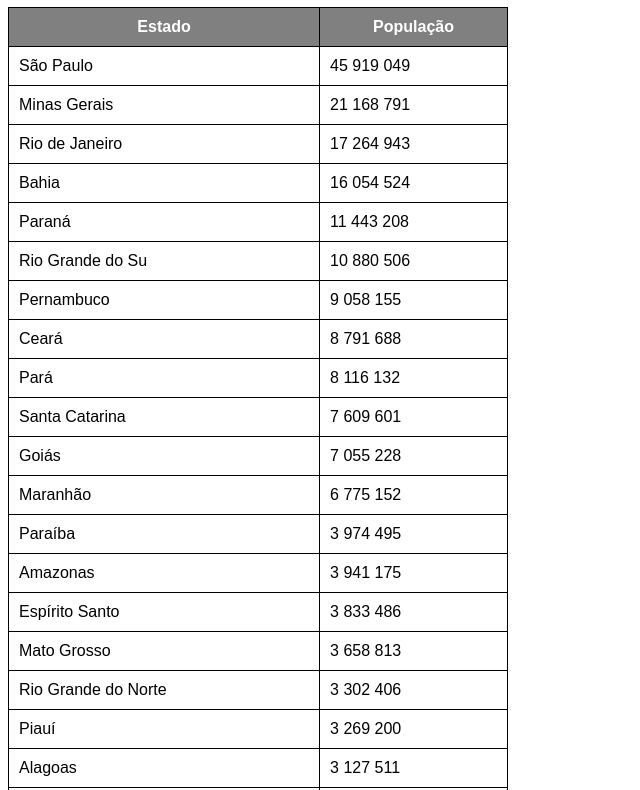
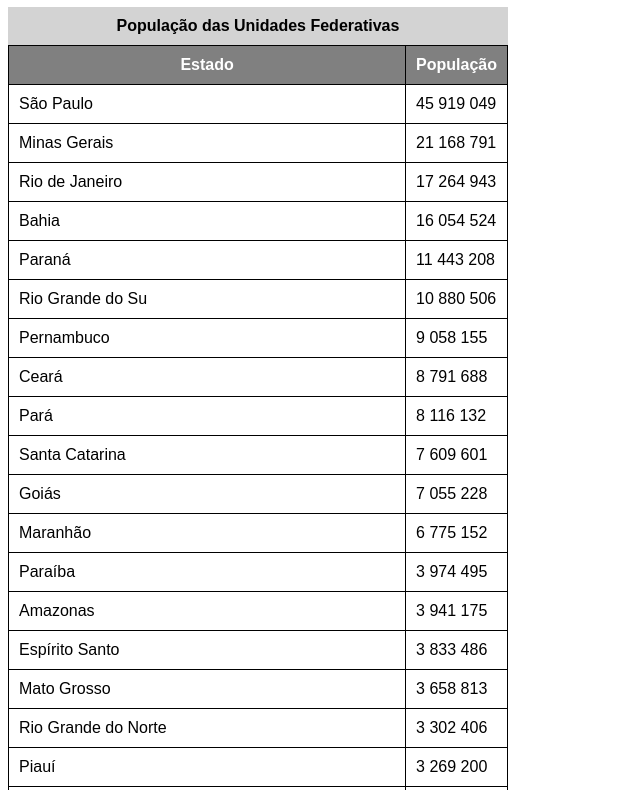
Before and after one commit to BrunaSolemar/html-css, a plain HTML site: page exercicios/ex023/tabela002.html in a window 1280 px wide. Shown: the part 73-863 px from the top of the page, without its empty margins (0-640 px from the left). Drawn offline with Linux system fonts and the light colour scheme.

Commit message:
Criei tabela 002

```diff
--- a/exercicios/ex023/tabela002.html
+++ b/exercicios/ex023/tabela002.html
@@ -23,15 +23,22 @@
             border: 1px solid black;
             padding: 10px;
         }
+        caption{
+            font-size: 1em;
+            font-weight: bold;
+            padding: 10px;
+            background-color: lightgray;
+        }
     </style>
 </head>
 <body>
     <h1>Uso de tabelas grandes</h1>
     <table>
+        <caption>População das Unidades Federativas</caption>
         <thead>
             <tr>
-                <th>Estado</th>
-                <th>População</th>
+                <th scope="col">Estado</th>
+                <th scope="col" style="width: 50px;">População</th>
             </tr>
         </thead>
         <tbody>
@@ -145,7 +152,7 @@
         </tbody>
         <tfoot>
             <tr>
-                <th>Total de habitante</th>
+                <th scope="row">Total de habitante</th>
                 <td>0000</td>
             </tr>
 
```
